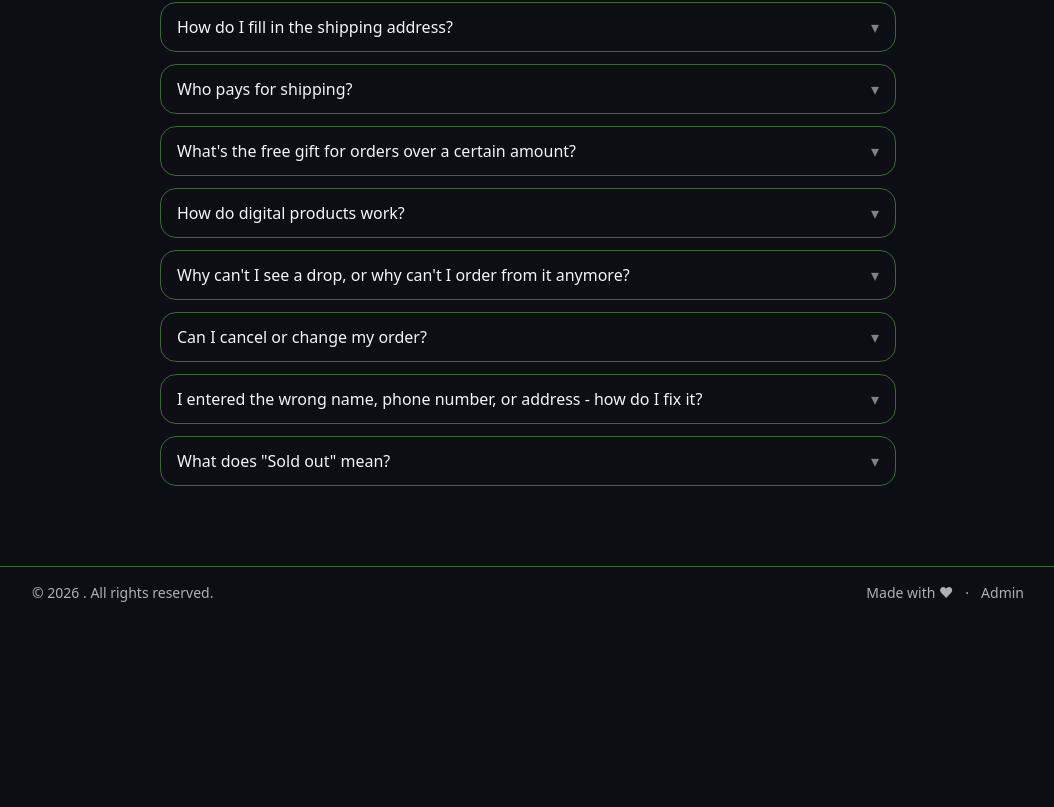
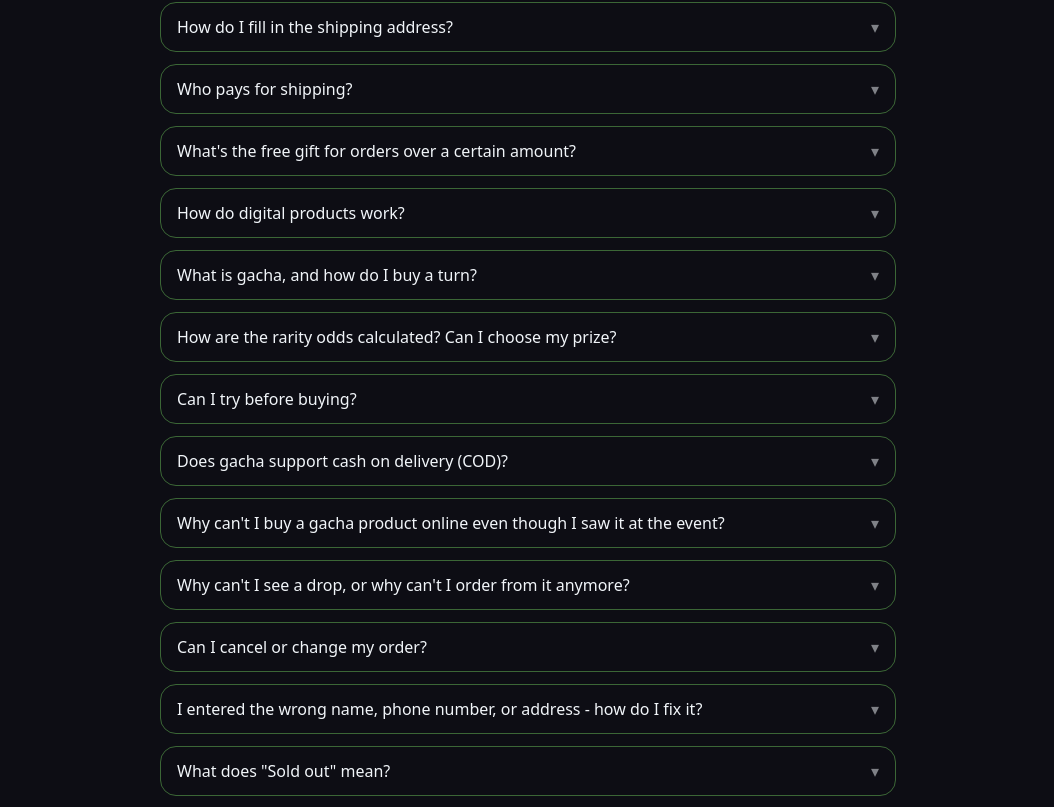
Before and after one commit to phuc16/cosplay-portfolio, a React (Vite) app in the folder frontend/: page /merchandise/faq in a window 1280 px wide. Shown: the part 563-1370 px from the top of the page, without its empty margins (112-1166 px from the left). Before the commit the page ends 1182 px from the top, so only its background shows below. Built offline with nearby package versions, Linux system fonts and the light colour scheme; no server answers; a web font is replaced by a local one.

Commit message:
docs(shop): add gacha questions to the FAQ
Five bilingual entries covering how a turn/draw works, how the live
rarity odds are computed (and that the prize can't be chosen or
predicted), the free practice page, COD unavailability, and
booth-only products not appearing in the online shop.

```diff
--- a/frontend/src/shop/faq.js
+++ b/frontend/src/shop/faq.js
@@ -107,6 +107,56 @@ export const FAQ_ITEMS = [
   },
   {
     question: {
+      vi: "Gacha là gì, mua lượt quay như thế nào?",
+      en: "What is gacha, and how do I buy a turn?",
+    },
+    answer: {
+      vi: "Gacha là sản phẩm mở hộp ngẫu nhiên: bạn mua một hoặc nhiều lượt quay, mỗi lượt trả về đúng một phần thưởng được chọn ngẫu nhiên theo tỉ lệ độ hiếm hiển thị ngay trên trang sản phẩm. Sau khi thanh toán được xác nhận, bạn tự mở từng lượt ngay trên trang đơn hàng của mình - phần thưởng nhận được sẽ được giao (ship) như một đơn hàng bình thường.",
+      en: "Gacha is a mystery-box product: you buy one or more turns, and each turn gives back exactly one prize, picked randomly according to the rarity odds shown right on the product page. Once payment is confirmed, you open each turn yourself on your own order page - whatever you win ships to you like a normal order.",
+    },
+  },
+  {
+    question: {
+      vi: "Tỉ lệ trúng mỗi độ hiếm được tính thế nào? Tôi có thể chọn phần thưởng không?",
+      en: "How are the rarity odds calculated? Can I choose my prize?",
+    },
+    answer: {
+      vi: "Không, bạn không thể chọn hoặc biết trước phần thưởng - mỗi lượt quay được máy chủ chọn ngẫu nhiên hoàn toàn dựa trên số lượng còn lại của từng phần thưởng, không thể can thiệp hay đoán trước. Tỉ lệ % hiển thị trên trang là tỉ lệ thật tại thời điểm bạn xem, và sẽ giảm dần khi kho quà vơi đi.",
+      en: "No - you can't choose or predict your prize. Every turn's outcome is decided entirely server-side, weighted by each prize's real remaining stock, with no way to influence or guess it in advance. The percentages shown on the page are the real, live odds at that moment, and shift as prizes run out.",
+    },
+  },
+  {
+    question: {
+      vi: "Tôi có thể quay thử trước khi mua không?",
+      en: "Can I try before buying?",
+    },
+    answer: {
+      vi: "Có - mỗi sản phẩm gacha đều có trang \"Quay thử\" miễn phí, quay không giới hạn số lần theo đúng tỉ lệ thật, nhưng kết quả ở đây chỉ để xem trước, không phải phần thưởng thật và không tốn tiền.",
+      en: "Yes - every gacha product has a free \"Try it\" page where you can spin as many times as you like, using the real live odds. Results there are just a preview, not a real prize, and cost nothing.",
+    },
+  },
+  {
+    question: {
+      vi: "Gacha có hỗ trợ thanh toán khi nhận hàng (COD) không?",
+      en: "Does gacha support cash on delivery (COD)?",
+    },
+    answer: {
+      vi: "Không - lượt quay được tính là đã dùng ngay khi đơn được xác nhận, nên không còn mốc giao hàng nào để thu tiền mặt. Chỉ thanh toán được qua chuyển khoản ngân hàng hoặc Momo.",
+      en: "No - a gacha turn is considered spent the moment the order is confirmed, so there's no delivery moment left to collect cash at. Pay by bank transfer or Momo instead.",
+    },
+  },
+  {
+    question: {
+      vi: "Vì sao có sản phẩm gacha tôi thấy ở sự kiện nhưng không mua online được?",
+      en: "Why can't I buy a gacha product online even though I saw it at the event?",
+    },
+    answer: {
+      vi: "Một số sản phẩm gacha được người bán đặt là chỉ bán tại quầy sự kiện (thanh toán trực tiếp bằng tiền mặt) - những sản phẩm này sẽ không xuất hiện trên cửa hàng online.",
+      en: "Some gacha products are marked by the seller as booth-only - sold in person at the event, cash only - and won't appear in the online shop at all.",
+    },
+  },
+  {
+    question: {
       vi: "Vì sao tôi không thấy một đợt mở bán, hoặc không đặt được nữa?",
       en: "Why can't I see a drop, or why can't I order from it anymore?",
     },
```
